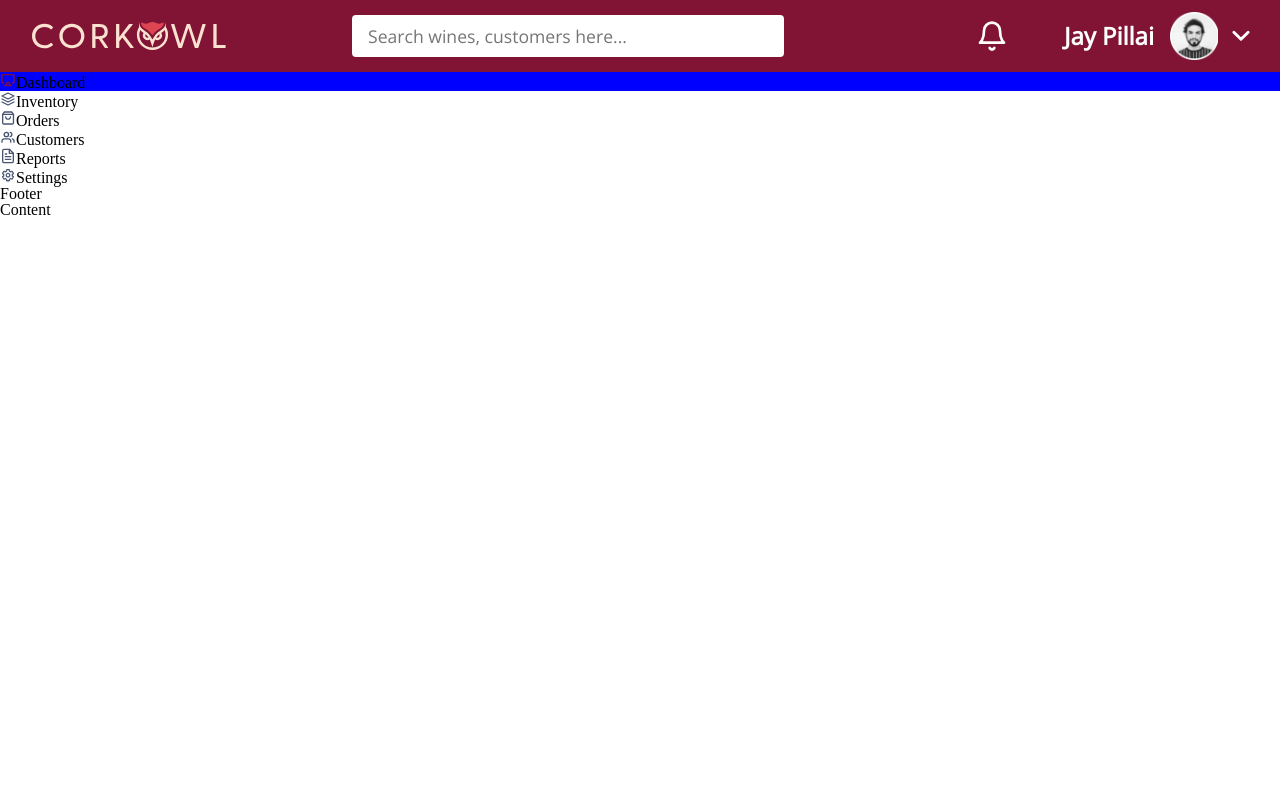
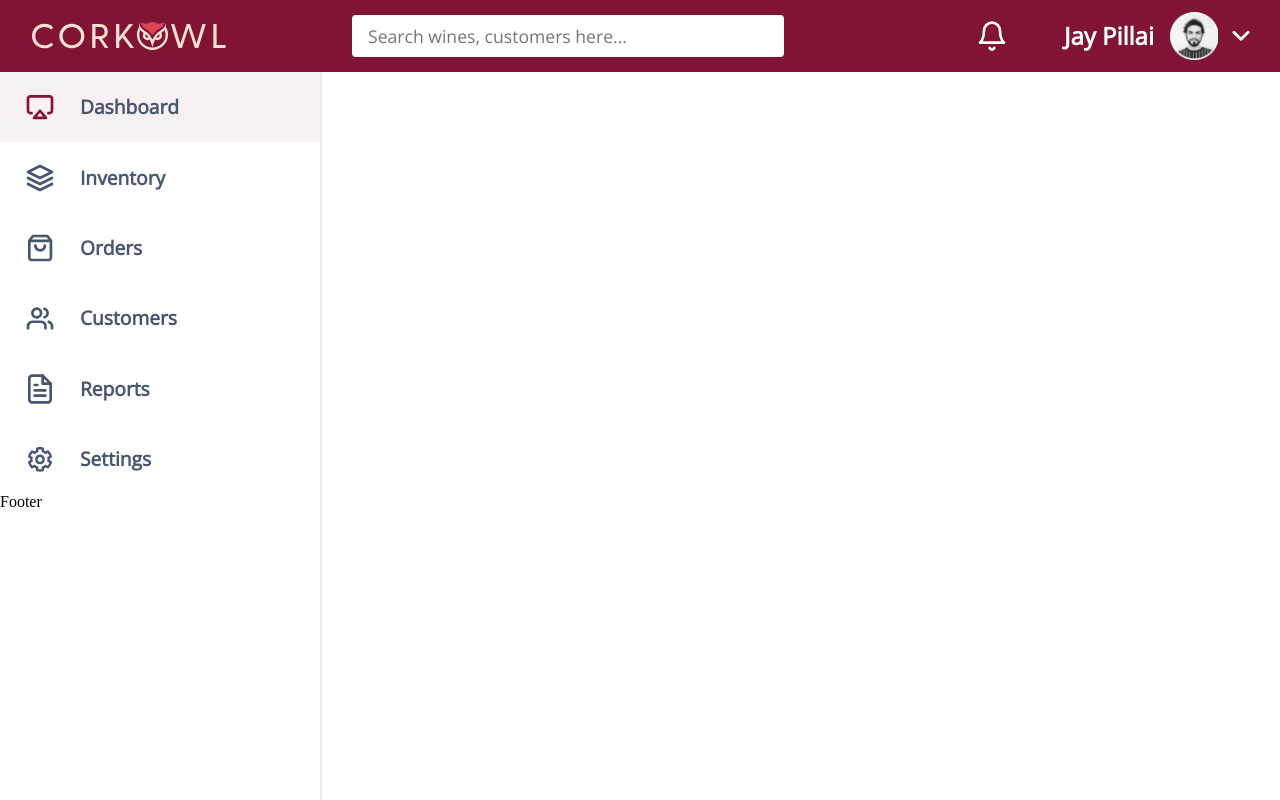
Before and after one commit to bokonist/thinklink-assignment, a React (Create React App) app: page / in a window 1280 px wide. Built offline with nearby package versions, Linux system fonts and the light colour scheme.

Commit message:
sidebar styling

```diff
--- a/src/Components/SideBar.jsx
+++ b/src/Components/SideBar.jsx
@@ -8,6 +8,7 @@ import customersIcon from '../assets/customersLogo.svg';
 import reportsIcon from '../assets/reportsLogo.svg';
 import settingsIcon from '../assets/settingsLogo.svg';
 import Footer from './Footer';
+import '../styles/SideBar.css';
 
 function SideBar({ handleTabChange }) {
   const sideBarMenu = [
@@ -19,11 +20,13 @@ function SideBar({ handleTabChange }) {
     { id: 6, name: 'Settings', icon: settingsIcon },
   ];
   return (
-    <div className="sideBarContainer">
-      {
+    <div className="side-bar-container">
+      <div className="menu-item-container">
+        {
           // eslint-disable-next-line max-len
           sideBarMenu.map((item) => <SideBarMenuItem key={item.id} handleTabChange={handleTabChange} dataName={item.name} dataIcon={item.icon} />)
-      }
+        }
+      </div>
       <Footer />
     </div>
   );
--- a/src/Components/SideBarMenuItem.jsx
+++ b/src/Components/SideBarMenuItem.jsx
@@ -7,9 +7,9 @@ function SideBarMenuItem({ handleTabChange, dataName, dataIcon }) {
   const selectedTab = useContext(TabSelection);
   const isSelected = (dataName === selectedTab);
   return (
-    <div className={`menu-item ${isSelected && 'active-tab'}`}>
+    <div className={`menu-item ${isSelected && 'active-tab'}`} role="button" tabIndex={0} onClick={() => handleTabChange(dataName)} onKeyDown={() => handleTabChange(dataName)}>
       <img className="menu-item-icon" src={dataIcon} alt={`${dataName} icon`} />
-      <span role="button" tabIndex={0} onClick={() => handleTabChange(dataName)} onKeyDown={() => handleTabChange(dataName)}>{dataName}</span>
+      <span className="menu-item-name">{dataName}</span>
       <br />
     </div>
   );
--- /dev/null
+++ b/src/styles/SideBar.css
@@ -0,0 +1,17 @@
+.side-bar-container {
+  max-width: 20rem;
+  min-width: 16rem;
+  border-right: 2px solid #4855721e;
+  width: 27%;
+  height: 92vh;
+  position: fixed;
+  left: 0;
+
+  display: flex;
+  flex-direction: column;
+}
+
+.menu-item-container {
+  display: flex;
+  flex-direction: column;
+}
--- a/src/styles/SideBarMenuItem.css
+++ b/src/styles/SideBarMenuItem.css
@@ -1,7 +1,27 @@
+.menu-item {
+  display: flex;
+  flex-direction: row;
+  justify-content: flex-start;
+  align-items: center;
+  padding: 1.2rem 0 1.2rem 0;
+}
+.menu-item:hover {
+  cursor: pointer;
+}
 .menu-item-icon {
-	height: 1rem;
-	width: 1rem;
+  height: 2rem;
+  width: 2rem;
+  margin: 0 1.5rem 0 1.5rem;
+}
+.menu-item-name {
+  font-family: 'Open Sans', sans-serif;
+  font-size: 1.2rem;
+  font-weight: 600;
+  line-height: 20px;
+  letter-spacing: 0px;
+  text-align: left;
+  color: #485572;
 }
 .active-tab {
-	background-color: blue;
+  background-color: #f7f1f3;
 }
```
